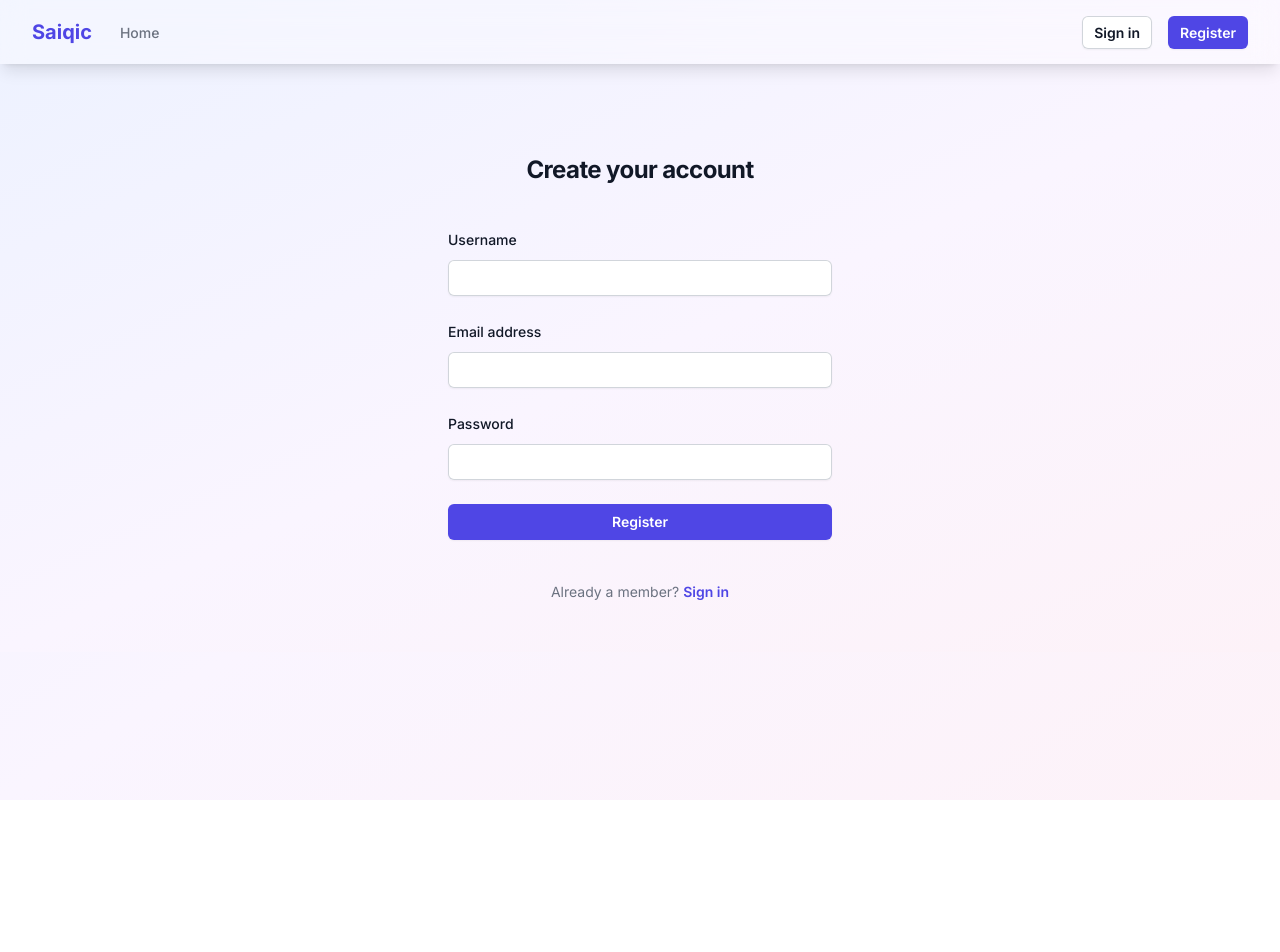
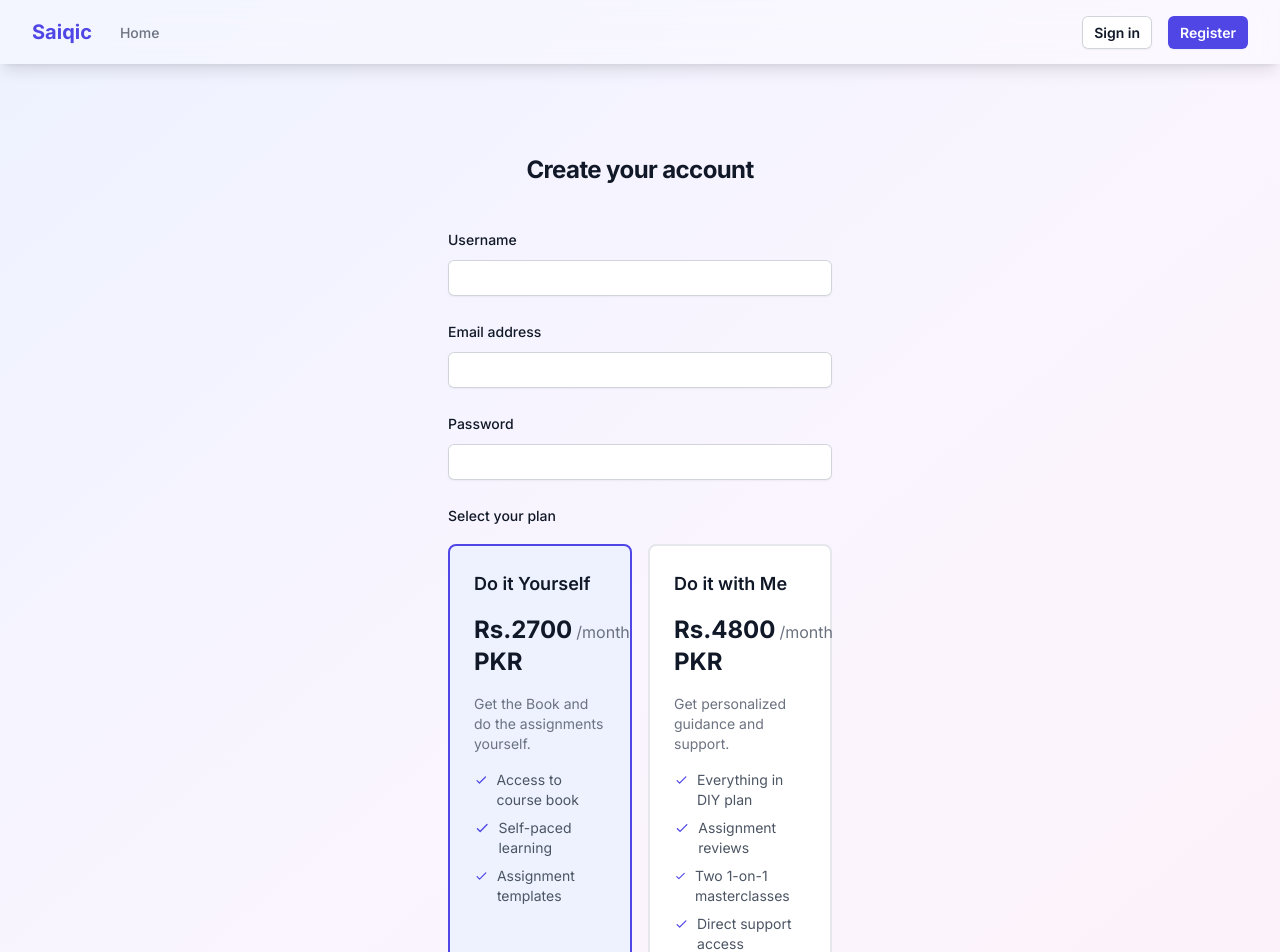
Before and after one commit to asad-ullah-khan1/shafiq-ebook, a Next.js app: page /register in a window 1280 px wide. Shown: the top 952 px of the page. Before the commit the page ends 800 px from the top, so only its background shows below. Built offline with nearby package versions, Linux system fonts and the light colour scheme; no server answers.

Commit message:
register

```diff
--- a/src/app/api/register/route.js
+++ b/src/app/api/register/route.js
@@ -4,7 +4,7 @@ import User from '../../../../models/User';
 
 export async function POST(req) {
     try {
-        const { username, email, password } = await req.json();  // Use req.json() instead of req.body
+        const { username, email, password, subscriptionTier = 'none' } = await req.json();  // Use req.json() instead of req.body
 
         if (!username || !email || !password) {
             return new Response(JSON.stringify({ message: 'Please provide all required fields' }), { status: 400 });
@@ -29,6 +29,7 @@ export async function POST(req) {
             username,
             email,
             password: hashedPassword,
+            subscriptionTier,
         });
 
         // Remove password from response
--- a/src/app/register/page.js
+++ b/src/app/register/page.js
@@ -20,7 +20,11 @@ export default function Register() {
             username: formData.get('username'),
             email: formData.get('email'),
             password: formData.get('password'),
+            subscriptionTier: formData.get('subscriptionTier'),
+
         };
+
+        // console.log(data);
 
         try {
             const res = await fetch('/api/register', {
@@ -108,6 +112,109 @@ export default function Register() {
                         </div>
                     </div>
 
+                    {/* Replace your existing subscription tier section with this */}
+                    <div className="space-y-4">
+                        <label className="block text-sm font-medium leading-6 text-gray-900">
+                            Select your plan
+                        </label>
+                        <div className="grid grid-cols-1 md:grid-cols-2 gap-4">
+                            {/* Do it Yourself Tier */}
+                            <div>
+                                <input
+                                    type="radio"
+                                    name="subscriptionTier"
+                                    id="none"
+                                    value="tier1"
+                                    className="hidden peer"
+                                    defaultChecked
+                                />
+                                <label
+                                    htmlFor="none"
+                                    className="block h-full p-6 bg-white border-2 border-gray-200 rounded-lg cursor-pointer peer-checked:border-indigo-600 peer-checked:bg-indigo-50 hover:bg-gray-50"
+                                >
+                                    <div className="flex flex-col space-y-4">
+                                        <h3 className="text-lg font-semibold text-gray-900">Do it Yourself</h3>
+                                        <div className="flex items-baseline">
+                                            <span className="text-2xl font-bold text-gray-900">Rs.2700 PKR</span>
+                                            <span className="ml-1 text-gray-500">/month</span>
+                                        </div>
+                                        <p className="text-sm text-gray-500">Get the Book and do the assignments yourself.</p>
+                                        <ul className="space-y-2 mt-4">
+                                            <li className="flex text-sm text-gray-600">
+                                                <svg className="h-5 w-5 text-indigo-600 mr-2" fill="none" stroke="currentColor" viewBox="0 0 24 24">
+                                                    <path strokeLinecap="round" strokeLinejoin="round" strokeWidth="2" d="M5 13l4 4L19 7"></path>
+                                                </svg>
+                                                Access to course book
+                                            </li>
+                                            <li className="flex text-sm text-gray-600">
+                                                <svg className="h-5 w-5 text-indigo-600 mr-2" fill="none" stroke="currentColor" viewBox="0 0 24 24">
+                                                    <path strokeLinecap="round" strokeLinejoin="round" strokeWidth="2" d="M5 13l4 4L19 7"></path>
+                                                </svg>
+                                                Self-paced learning
+                                            </li>
+                                            <li className="flex text-sm text-gray-600">
+                                                <svg className="h-5 w-5 text-indigo-600 mr-2" fill="none" stroke="currentColor" viewBox="0 0 24 24">
+                                                    <path strokeLinecap="round" strokeLinejoin="round" strokeWidth="2" d="M5 13l4 4L19 7"></path>
+                                                </svg>
+                                                Assignment templates
+                                            </li>
+                                        </ul>
+                                    </div>
+                                </label>
+                            </div>
+
+                            {/* Do it with Me Tier */}
+                            <div>
+                                <input
+                                    type="radio"
+                                    name="subscriptionTier"
+                                    id="tier1"
+                                    value="tier2"
+                                    className="hidden peer"
+                                />
+                                <label
+                                    htmlFor="tier1"
+                                    className="block h-full p-6 bg-white border-2 border-gray-200 rounded-lg cursor-pointer peer-checked:border-indigo-600 peer-checked:bg-indigo-50 hover:bg-gray-50"
+                                >
+                                    <div className="flex flex-col space-y-4">
+                                        <h3 className="text-lg font-semibold text-gray-900">Do it with Me</h3>
+                                        <div className="flex items-baseline">
+                                            <span className="text-2xl font-bold text-gray-900">Rs.4800 PKR</span>
+                                            <span className="ml-1 text-gray-500">/month</span>
+                                        </div>
+                                        <p className="text-sm text-gray-500">Get personalized guidance and support.</p>
+                                        <ul className="space-y-2 mt-4">
+                                            <li className="flex text-sm text-gray-600">
+                                                <svg className="h-5 w-5 text-indigo-600 mr-2" fill="none" stroke="currentColor" viewBox="0 0 24 24">
+                                                    <path strokeLinecap="round" strokeLinejoin="round" strokeWidth="2" d="M5 13l4 4L19 7"></path>
+                                                </svg>
+                                                Everything in DIY plan
+                                            </li>
+                                            <li className="flex text-sm text-gray-600">
+                                                <svg className="h-5 w-5 text-indigo-600 mr-2" fill="none" stroke="currentColor" viewBox="0 0 24 24">
+                                                    <path strokeLinecap="round" strokeLinejoin="round" strokeWidth="2" d="M5 13l4 4L19 7"></path>
+                                                </svg>
+                                                Assignment reviews
+                                            </li>
+                                            <li className="flex text-sm text-gray-600">
+                                                <svg className="h-5 w-5 text-indigo-600 mr-2" fill="none" stroke="currentColor" viewBox="0 0 24 24">
+                                                    <path strokeLinecap="round" strokeLinejoin="round" strokeWidth="2" d="M5 13l4 4L19 7"></path>
+                                                </svg>
+                                                Two 1-on-1 masterclasses
+                                            </li>
+                                            <li className="flex text-sm text-gray-600">
+                                                <svg className="h-5 w-5 text-indigo-600 mr-2" fill="none" stroke="currentColor" viewBox="0 0 24 24">
+                                                    <path strokeLinecap="round" strokeLinejoin="round" strokeWidth="2" d="M5 13l4 4L19 7"></path>
+                                                </svg>
+                                                Direct support access
+                                            </li>
+                                        </ul>
+                                    </div>
+                                </label>
+                            </div>
+                        </div>
+                    </div>
+
                     <div>
                         <button
                             type="submit"
```
